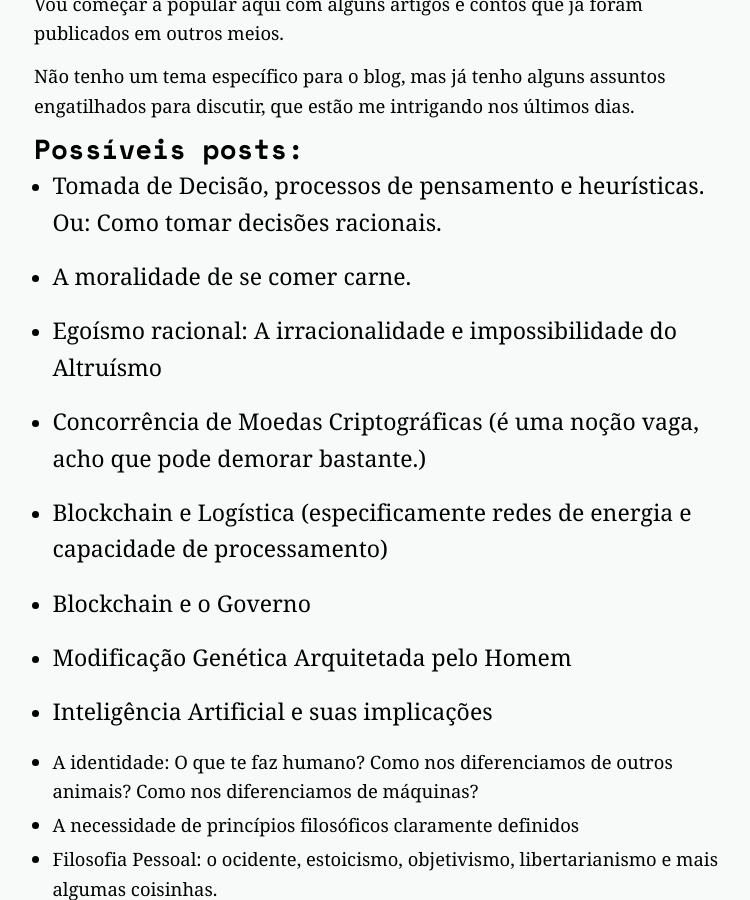
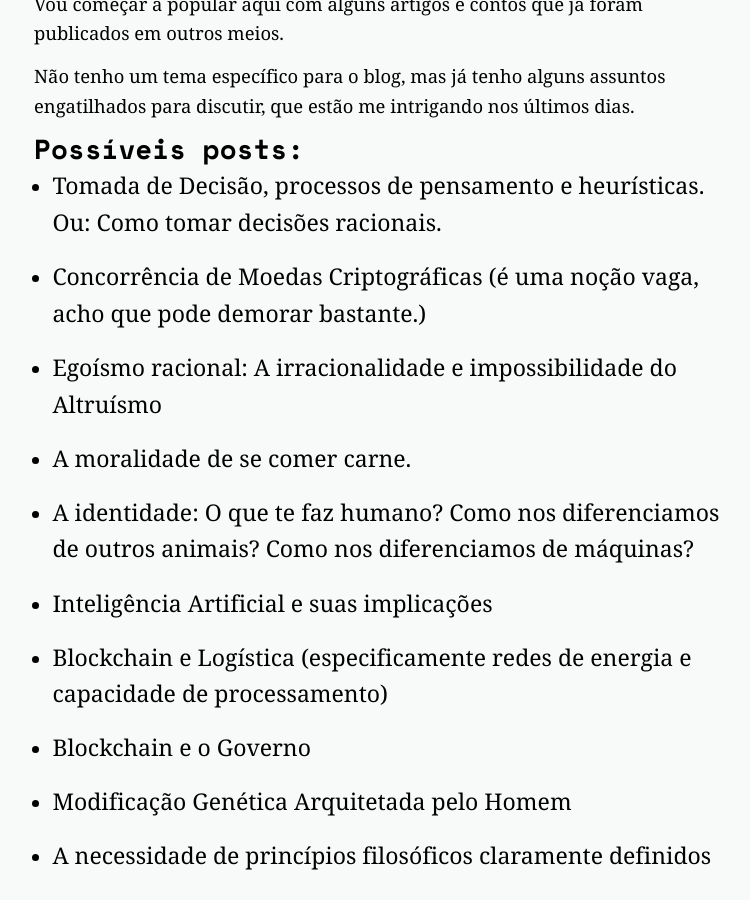
Before and after one commit to g-adamante/g-adamante.github.io, a Jekyll site: the page built from _posts/2016-09-07-craft-beer.markdown, in a window 1280 px wide and 900 px high, scrolled down 1325 px. Shown: the whole window, without its empty margins (254-1004 px from the left). Built offline with Jekyll 4.4.1, drawn with Linux system fonts in a browser that asks for light colours; nearby versions of some CDN libraries; part of the change alters nothing that is shown.

```diff
--- a/_posts/2016-09-07-craft-beer.markdown
+++ b/_posts/2016-09-07-craft-beer.markdown
@@ -34,11 +34,15 @@ Não tenho um tema específico para o blog, mas já tenho alguns assuntos engati
 
 *   Tomada de Decisão, processos de pensamento e heurísticas. Ou: Como tomar decisões racionais.
 
-*   A moralidade de se comer carne.
+*   Concorrência de Moedas Criptográficas (é uma noção vaga, acho que pode demorar bastante.)
 
 *   Egoísmo racional: A irracionalidade e impossibilidade do Altruísmo
 
-*   Concorrência de Moedas Criptográficas (é uma noção vaga, acho que pode demorar bastante.)
+*   A moralidade de se comer carne.
+
+*   A identidade: O que te faz humano? Como nos diferenciamos de outros animais? Como nos diferenciamos de máquinas?
+
+*   Inteligência Artificial e suas implicações
 
 *   Blockchain e Logística (especificamente redes de energia e capacidade de processamento)
 
@@ -46,10 +50,8 @@ Não tenho um tema específico para o blog, mas já tenho alguns assuntos engati
 
 *   Modificação Genética Arquitetada pelo Homem
 
-*   Inteligência Artificial e suas implicações
+*   A necessidade de princípios filosóficos claramente definidos
 
-*   A identidade: O que te faz humano? Como nos diferenciamos de outros animais? Como nos diferenciamos de máquinas?
-*   A necessidade de princípios filosóficos claramente definidos
 *   Filosofia Pessoal: o ocidente, estoicismo, objetivismo, libertarianismo e mais algumas coisinhas.
 
 ### Ferramentas de Trabalho: Como esse blog foi criado
```
